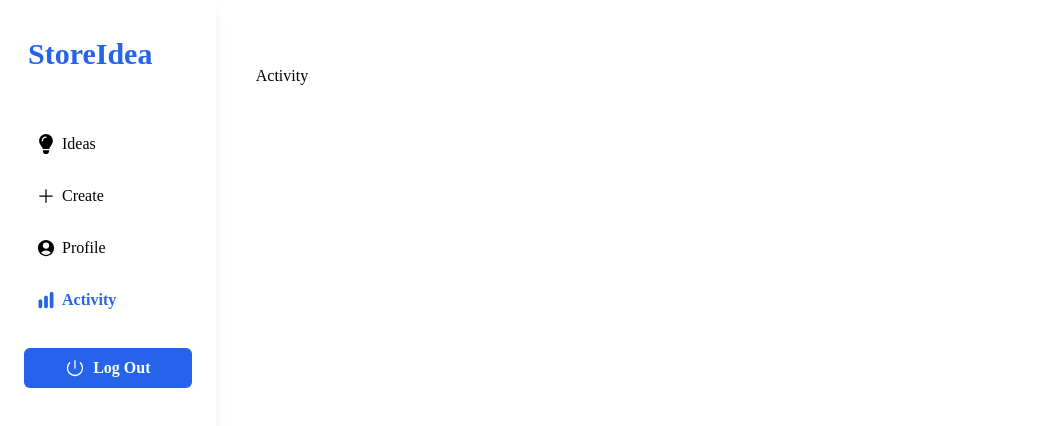
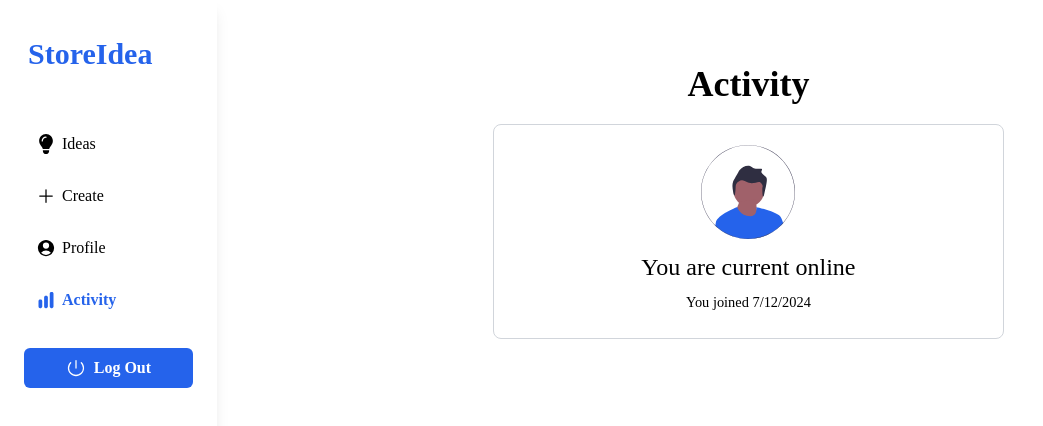
Before and after one commit to fisayo-dev/IdeaBox, a React (Vite) app in the folder dev/: page /dashboard/activity in a window 1280 px wide. Shown: the top 426 px of the page, without its empty margins (0-1043 px from the left). Built offline with nearby package versions, Linux system fonts and the light colour scheme; no server answers.

Commit message:
Made the activity page

```diff
--- a/dev/src/components/SideBar.jsx
+++ b/dev/src/components/SideBar.jsx
@@ -109,7 +109,7 @@ const Sidebar = () => {
       <div className={windowWidth <= 944 ? "grid" : "hidden"}>
         <div className="fixed flex items-center justify-between gap-5 px-5 py-2 mb-10 bg-white shadow-sm w-full">
           <Link className="font-extrabold text-2xl" to="/">
-            IdeaBox
+            StoreIdea
           </Link>
           <div
             onClick={() => {
--- a/dev/src/pages/UserPage/Activity.jsx
+++ b/dev/src/pages/UserPage/Activity.jsx
@@ -1,9 +1,29 @@
 import UserPages from "./UserPages";
+import profile from "../../assets/profile.svg";
+import { useAuth } from "../../utils/AuthContext";
 
 const Activity = () => {
+  const { user } = useAuth();
   return (
     <UserPages styleClass="pt-10">
-      <h2>Activity</h2>
+      <h2 className="text-4xl text-center font-bold">Activity</h2>
+      <div className="mt-5">
+        {/* Porfile Card */}
+        <div className="p-5 border border-gray-300 rounded-lg w-full md:w-2/4 m-auto">
+          <div className="grid items-center gap-3">
+            <img
+              src={profile}
+              className="w-1/5 md:2/5 m-auto"
+              alt=""
+              draggable={false}
+            />
+            <div className="text-center text-2xl">
+              <p>You are current online</p>
+              <small className="text-[0.9rem]">You joined 7/12/2024</small>
+            </div>
+          </div>
+        </div>
+      </div>
     </UserPages>
   );
 };
--- a/dev/src/pages/UserPage/Profile.jsx
+++ b/dev/src/pages/UserPage/Profile.jsx
@@ -4,7 +4,7 @@ const Profile = () => {
   return (
     <UserPages styleClass="pt-10">
       <h2 className="text-4xl text-center font-bold">Profile</h2>
-      <div className="p-5 m-3">
+      <div className="m-3">
         {/* Porfile Card */}
         <div className="p-5 border border-gray-300 rounded-lg w-full md:w-3/4 m-auto">
           <div className="grid md:flex items-center gap-3">
@@ -14,7 +14,7 @@ const Profile = () => {
               alt=""
               draggable={false}
             />
-            <div className="p-2 w-full">
+            <div className="p-2 text-[0.8rem] w-full">
               <pre>
                 <t className="font-bold">ID:</t> 23243121327690934
               </pre>
--- a/dev/src/pages/UserPage/UserPages.jsx
+++ b/dev/src/pages/UserPage/UserPages.jsx
@@ -5,7 +5,7 @@ const UserPages = ({ children, styleClass }) => {
     <div className="relative flex justify-between ">
       <Sidebar />
       <div
-        className={`grid px-10 py-5 h-[100vh] dashboardContent w-full max-w-[84rem] pt-[4rem] overflow-x-hidden ${styleClass}`}
+        className={`grid px-5 py-5 h-full dashboardContent w-full max-w-[84rem] pt-[4rem] overflow-x-hidden ${styleClass}`}
       >
         {children}
       </div>
```
